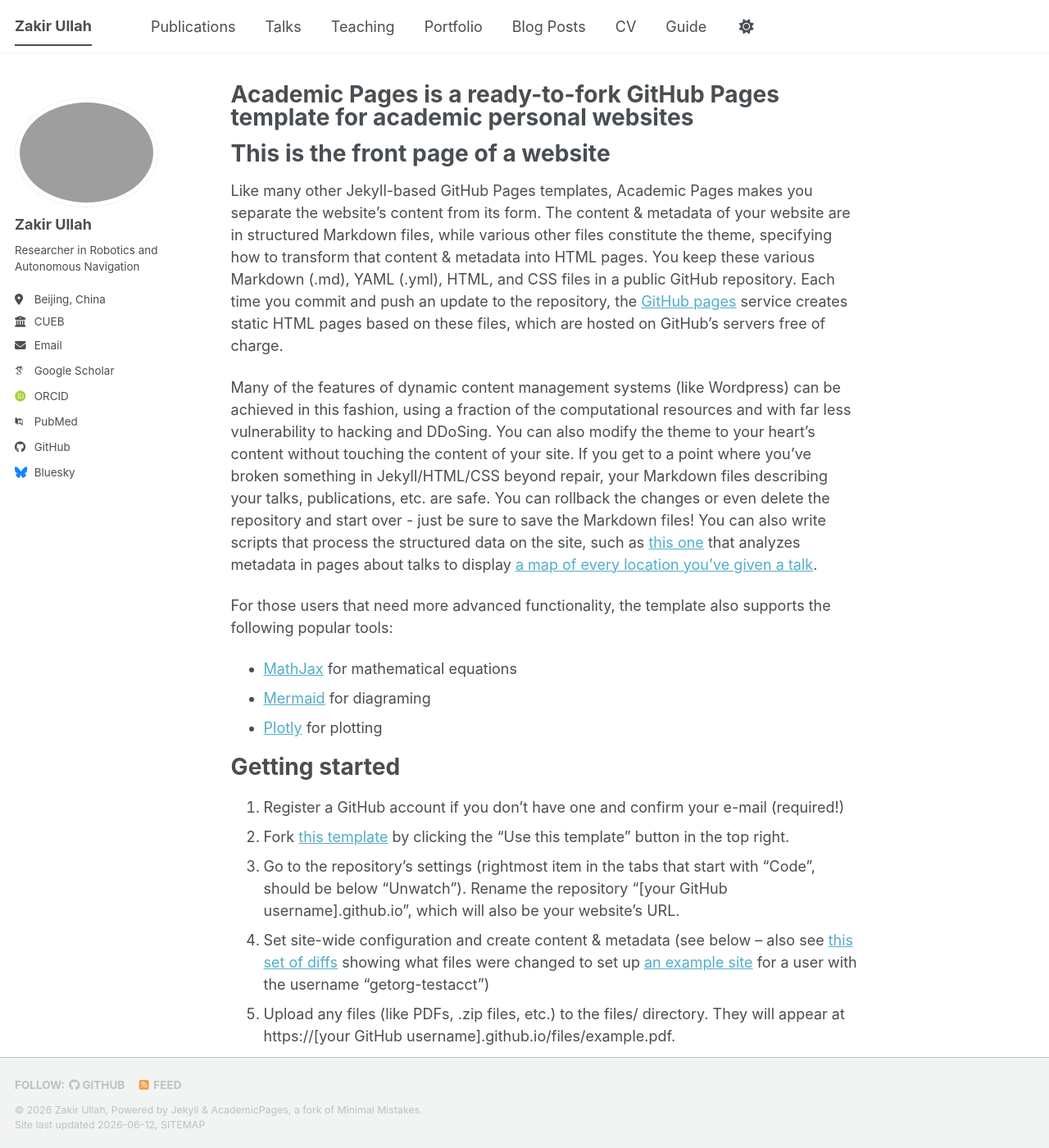
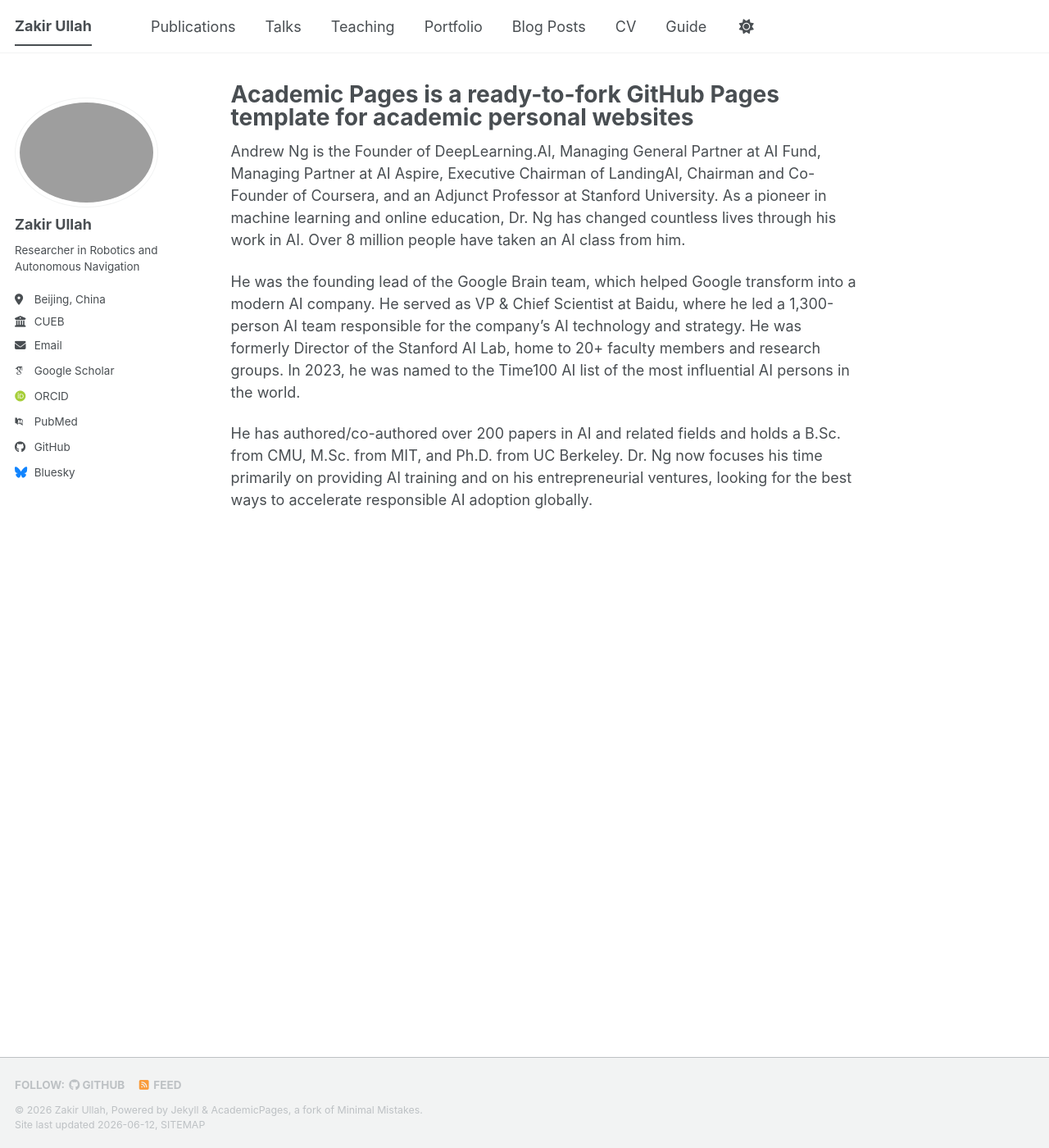
Before and after one commit to zakirullah98/zakirullah98.github.io, a Jekyll site: the page built from _pages/about.md, in a window 1280 px wide and 1400 px high. Shown: the whole window at 82% size. Built offline with Jekyll 4.4.1, drawn with Linux system fonts in a browser that asks for light colours; some web fonts are replaced; a script bundle is joined from its source files by our own code; library files that are not in the unit come from our copies; some of the changed text lies outside the part shown.

Commit message:
pages update

```diff
--- a/_pages/about.md
+++ b/_pages/about.md
@@ -7,46 +7,8 @@ redirect_from:
   - /about.html
 ---
 
-This is the front page of a website
-======
-Like many other Jekyll-based GitHub Pages templates, Academic Pages makes you separate the website's content from its form. The content & metadata of your website are in structured Markdown files, while various other files constitute the theme, specifying how to transform that content & metadata into HTML pages. You keep these various Markdown (.md), YAML (.yml), HTML, and CSS files in a public GitHub repository. Each time you commit and push an update to the repository, the [GitHub pages](https://pages.github.com/) service creates static HTML pages based on these files, which are hosted on GitHub's servers free of charge.
+Andrew Ng is the Founder of DeepLearning.AI, Managing General Partner at AI Fund, Managing Partner at AI Aspire, Executive Chairman of LandingAI, Chairman and Co-Founder of Coursera, and an Adjunct Professor at Stanford University. As a pioneer in machine learning and online education, Dr. Ng has changed countless lives through his work in AI. Over 8 million people have taken an AI class from him.
 
-Many of the features of dynamic content management systems (like Wordpress) can be achieved in this fashion, using a fraction of the computational resources and with far less vulnerability to hacking and DDoSing. You can also modify the theme to your heart's content without touching the content of your site. If you get to a point where you've broken something in Jekyll/HTML/CSS beyond repair, your Markdown files describing your talks, publications, etc. are safe. You can rollback the changes or even delete the repository and start over - just be sure to save the Markdown files! You can also write scripts that process the structured data on the site, such as [this one](https://github.com/academicpages/academicpages.github.io/blob/master/talkmap.ipynb) that analyzes metadata in pages about talks to display [a map of every location you've given a talk](https://academicpages.github.io/talkmap.html).
+He was the founding lead of the Google Brain team, which helped Google transform into a modern AI company. He served as VP & Chief Scientist at Baidu, where he led a 1,300-person AI team responsible for the company's AI technology and strategy. He was formerly Director of the Stanford AI Lab, home to 20+ faculty members and research groups. In 2023, he was named to the Time100 AI list of the most influential AI persons in the world.
 
-For those users that need more advanced functionality, the template also supports the following popular tools:
-- [MathJax](https://www.mathjax.org/) for mathematical equations
-- [Mermaid](https://mermaid.js.org/) for diagraming
-- [Plotly](https://plotly.com/javascript/) for plotting
-
-Getting started
-======
-1. Register a GitHub account if you don't have one and confirm your e-mail (required!)
-1. Fork [this template](https://github.com/academicpages/academicpages.github.io) by clicking the "Use this template" button in the top right.
-1. Go to the repository's settings (rightmost item in the tabs that start with "Code", should be below "Unwatch"). Rename the repository "[your GitHub username].github.io", which will also be your website's URL.
-1. Set site-wide configuration and create content & metadata (see below -- also see [this set of diffs](https://archive.is/3TPas) showing what files were changed to set up [an example site](https://getorg-testacct.github.io) for a user with the username "getorg-testacct")
-1. Upload any files (like PDFs, .zip files, etc.) to the files/ directory. They will appear at https://[your GitHub username].github.io/files/example.pdf.
-1. Check status by going to the repository settings, in the "GitHub pages" section
-
-Site-wide configuration
-------
-The main configuration file for the site is in the base directory in [_config.yml](https://github.com/academicpages/academicpages.github.io/blob/master/_config.yml), which defines the content in the sidebars and other site-wide features. You will need to replace the default variables with ones about yourself and your site's github repository. The configuration file for the top menu is in [_data/navigation.yml](https://github.com/academicpages/academicpages.github.io/blob/master/_data/navigation.yml). For example, if you don't have a portfolio or blog posts, you can remove those items from that navigation.yml file to remove them from the header.
-
-Create content & metadata
-------
-For site content, there is one Markdown file for each type of content, which are stored in directories like _publications, _talks, _posts, _teaching, or _pages. For example, each talk is a Markdown file in the [_talks directory](https://github.com/academicpages/academicpages.github.io/tree/master/_talks). At the top of each Markdown file is structured data in YAML about the talk, which the theme will parse to do lots of cool stuff. The same structured data about a talk is used to generate the list of talks on the [Talks page](https://academicpages.github.io/talks), each [individual page](https://academicpages.github.io/talks/2012-03-01-talk-1) for specific talks, the talks section for the [CV page](https://academicpages.github.io/cv), and the [map of places you've given a talk](https://academicpages.github.io/talkmap.html) (if you run this [python file](https://github.com/academicpages/academicpages.github.io/blob/master/talkmap.py) or [Jupyter notebook](https://github.com/academicpages/academicpages.github.io/blob/master/talkmap.ipynb), which creates the HTML for the map based on the contents of the _talks directory).
-
-**Markdown generator**
-
-The repository includes [a set of Jupyter notebooks](https://github.com/academicpages/academicpages.github.io/tree/master/markdown_generator
-) that converts a CSV containing structured data about talks or presentations into individual Markdown files that will be properly formatted for the Academic Pages template. The sample CSVs in that directory are the ones I used to create my own personal website at stuartgeiger.com. My usual workflow is that I keep a spreadsheet of my publications and talks, then run the code in these notebooks to generate the Markdown files, then commit and push them to the GitHub repository.
-
-How to edit your site's GitHub repository
-------
-Many people use a git client to create files on their local computer and then push them to GitHub's servers. If you are not familiar with git, you can directly edit these configuration and Markdown files directly in the github.com interface. Navigate to a file (like [this one](https://github.com/academicpages/academicpages.github.io/blob/master/_talks/2012-03-01-talk-1.md) and click the pencil icon in the top right of the content preview (to the right of the "Raw | Blame | History" buttons). You can delete a file by clicking the trashcan icon to the right of the pencil icon. You can also create new files or upload files by navigating to a directory and clicking the "Create new file" or "Upload files" buttons.
-
-Example: editing a Markdown file for a talk
-![Editing a Markdown file for a talk](/images/editing-talk.png)
-
-For more info
-------
-More info about configuring Academic Pages can be found in [the guide](https://academicpages.github.io/markdown/), the [growing wiki](https://github.com/academicpages/academicpages.github.io/wiki), and you can always [ask a question on GitHub](https://github.com/academicpages/academicpages.github.io/discussions). The [guides for the Minimal Mistakes theme](https://mmistakes.github.io/minimal-mistakes/docs/configuration/) (which this theme was forked from) might also be helpful.
+He has authored/co-authored over 200 papers in AI and related fields and holds a B.Sc. from CMU, M.Sc. from MIT, and Ph.D. from UC Berkeley. Dr. Ng now focuses his time primarily on providing AI training and on his entrepreneurial ventures, looking for the best ways to accelerate responsible AI adoption globally.
```
